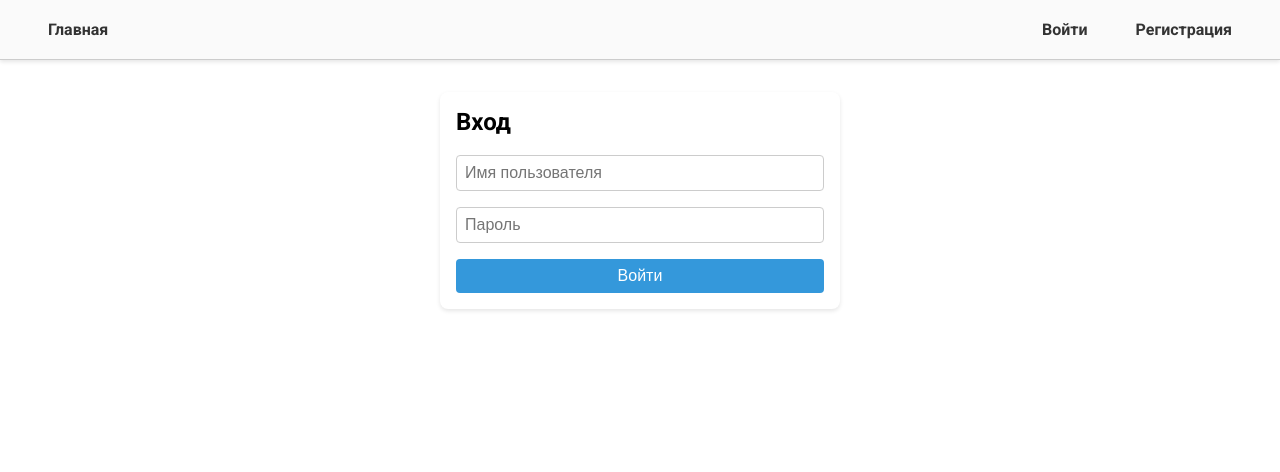
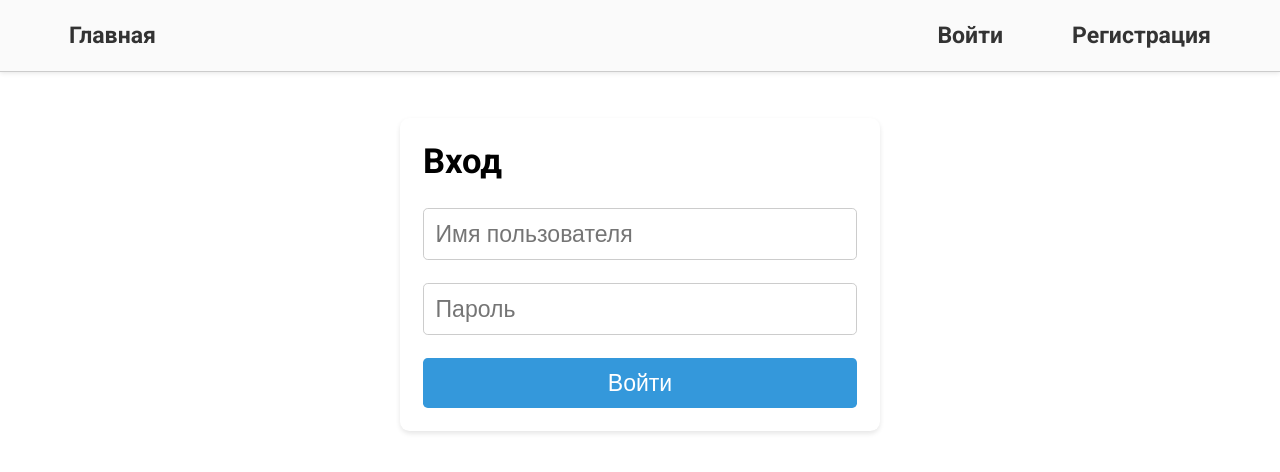
Before and after one commit to AlchemistBro/polling-service-backend, a React (Vite) app: page /login in a window 1280 px wide. Shown: the top 472 px of the page. Built offline with nearby package versions, Linux system fonts and the light colour scheme.

Commit message:
fix CSS && fix README.md

```diff
--- a/src/components/CreatePollModal/CreatePollModal.jsx
+++ b/src/components/CreatePollModal/CreatePollModal.jsx
@@ -17,11 +17,17 @@ const ModalOverlay = styled.div`
 
 const ModalContent = styled.div`
   background: #fff;
-  padding: 2rem;
+  padding: 1.5rem;
   border-radius: 8px;
-  width: 400px;
+  width: 90%;
+  max-width: 400px;
   box-shadow: 0 4px 12px rgba(0, 0, 0, 0.2);
   position: relative;
+
+  @media (max-width: 480px) {
+    padding: 1rem;
+    width: 95%;
+  }
 `;
 
 const CloseButton = styled.button`
@@ -50,6 +56,10 @@ const Form = styled.form`
   display: flex;
   flex-direction: column;
   gap: 1rem;
+
+  @media (max-width: 480px) {
+    gap: 0.75rem;
+  }
 `;
 
 const Input = styled.input`
@@ -62,6 +72,11 @@ const Input = styled.input`
   &:focus {
     border-color: #3498db;
     outline: none;
+  }
+
+  @media (max-width: 480px) {
+    padding: 0.5rem;
+    font-size: 0.875rem;
   }
 `;
 
@@ -76,6 +91,11 @@ const TextArea = styled.textarea`
   &:focus {
     border-color: #3498db;
     outline: none;
+  }
+
+  @media (max-width: 480px) {
+    padding: 0.5rem;
+    font-size: 0.875rem;
   }
 `;
 
@@ -92,12 +112,21 @@ const Button = styled.button`
   &:hover {
     background-color: #2980b9;
   }
+
+  @media (max-width: 480px) {
+    padding: 0.5rem;
+    font-size: 0.875rem;
+  }
 `;
 
 const FieldContainer = styled.div`
   display: flex;
   gap: 0.5rem;
   align-items: center;
+
+  @media (max-width: 480px) {
+    gap: 0.25rem;
+  }
 `;
 
 const RemoveButton = styled.button`
@@ -112,12 +141,20 @@ const RemoveButton = styled.button`
   &:hover {
     background: #cc0000;
   }
+
+  @media (max-width: 480px) {
+    padding: 0.25rem;
+  }
 `;
 
 const ErrorMessage = styled.div`
   color: #ff4d4d;
   font-size: 0.875rem;
   margin-top: -0.5rem;
+
+  @media (max-width: 480px) {
+    font-size: 0.75rem;
+  }
 `;
 
 export default function CreatePollModal({ onClose, onSubmit }) {
@@ -130,7 +167,6 @@ export default function CreatePollModal({ onClose, onSubmit }) {
     const handleSubmit = (e) => {
         e.preventDefault();
 
-        // Проверка на дубликаты
         const fieldTitles = fields.map(field => field.title.toLowerCase());
         const hasDuplicates = new Set(fieldTitles).size !== fieldTitles.length;
 
@@ -139,7 +175,6 @@ export default function CreatePollModal({ onClose, onSubmit }) {
             return;
         }
 
-        // Если дубликатов нет, сбрасываем ошибку и отправляем форму
         setError('');
         const poll = {
             id: Date.now(),
--- a/src/components/Header/Header.jsx
+++ b/src/components/Header/Header.jsx
@@ -12,12 +12,28 @@ const HeaderContainer = styled.header`
   border-bottom: 1px solid #ccc;
   background: #fafafa;
   box-shadow: 0 2px 4px rgba(0, 0, 0, 0.1);
+
+  @media (max-width: 768px) {
+    padding: 0 1rem;
+  }
+
+  @media (max-width: 480px) {
+    height: auto;
+    flex-direction: column;
+    padding: 1rem;
+  }
 `;
 
 const Nav = styled.nav`
   display: flex;
   align-items: center;
   gap: 1rem;
+
+  @media (max-width: 480px) {
+    flex-direction: column;
+    gap: 0.5rem;
+    width: 100%;
+  }
 `;
 
 const NavLink = styled(Link)`
@@ -32,19 +48,11 @@ const NavLink = styled(Link)`
     background-color: #3498db;
     color: white;
   }
-`;
 
-const Button = styled.button`
-  padding: 0.5rem 1rem;
-  background-color: #3498db;
-  color: white;
-  border: none;
-  border-radius: 4px;
-  font-size: 1rem;
-  cursor: pointer;
-
-  &:hover {
-    background-color: #2980b9;
+  @media (max-width: 480px) {
+    width: 100%;
+    text-align: center;
+    padding: 0.5rem;
   }
 `;
 
@@ -66,7 +74,7 @@ export default function Header() {
             </Nav>
             <Nav>
                 {user ? (
-                    <Button onClick={handleLogout}>Выйти</Button>
+                    <NavLink onClick={handleLogout}>Выйти</NavLink>
                 ) : (
                     <>
                         <NavLink to="/login">Войти</NavLink>
--- a/src/components/LoginForm/LoginForm.jsx
+++ b/src/components/LoginForm/LoginForm.jsx
@@ -11,12 +11,28 @@ const FormContainer = styled.div`
   background: #fff;
   border-radius: 8px;
   box-shadow: 0 2px 4px rgba(0, 0, 0, 0.1);
+
+  @media (max-width: 768px) {
+    margin: 1rem auto;
+    padding: 0.75rem;
+  }
+
+  @media (max-width: 480px) {
+    margin: 0.5rem auto;
+    padding: 0.5rem;
+    border-radius: 0;
+    box-shadow: none;
+  }
 `;
 
 const Form = styled.form`
   display: flex;
   flex-direction: column;
   gap: 1rem;
+
+  @media (max-width: 480px) {
+    gap: 0.75rem;
+  }
 `;
 
 const Input = styled.input`
@@ -24,6 +40,11 @@ const Input = styled.input`
   border: 1px solid #ccc;
   border-radius: 4px;
   font-size: 1rem;
+
+  @media (max-width: 480px) {
+    padding: 0.4rem;
+    font-size: 0.9rem;
+  }
 `;
 
 const Button = styled.button`
@@ -38,11 +59,20 @@ const Button = styled.button`
   &:hover {
     background-color: #2980b9;
   }
+
+  @media (max-width: 480px) {
+    padding: 0.4rem;
+    font-size: 0.9rem;
+  }
 `;
 
 const ErrorMessage = styled.p`
   color: red;
   font-size: 0.9rem;
+
+  @media (max-width: 480px) {
+    font-size: 0.8rem;
+  }
 `;
 
 export default function LoginForm() {
--- a/src/components/MyPolls/MyPolls.jsx
+++ b/src/components/MyPolls/MyPolls.jsx
@@ -74,19 +74,18 @@ const DeleteButton = styled.button`
   }
 `;
 
-const AddButton = styled.button`
-  background: #3498db;
+const AddButton = styled(Link)`
+  display: inline-block;
+  background-color: #3498db;
   color: white;
-  border: none;
+  padding: 0.5rem 1rem;
   border-radius: 4px;
-  padding: 0.5rem 1rem;
-  cursor: pointer;
-  margin-bottom: 1rem;
+  text-decoration: none;
   font-weight: bold;
   transition: background-color 0.2s;
 
   &:hover {
-    background-color: rgb(2, 104, 172);
+    background-color:rgb(2, 104, 172);
   }
 `;
 
--- a/src/components/PollDetail/PollDetail.jsx
+++ b/src/components/PollDetail/PollDetail.jsx
@@ -8,6 +8,14 @@ const DetailContainer = styled.div`
   padding: 2rem;
   max-width: 1200px;
   margin: 0 auto;
+
+  @media (max-width: 768px) {
+    padding: 1.5rem;
+  }
+
+  @media (max-width: 480px) {
+    padding: 1rem;
+  }
 `;
 
 const PollInfo = styled.div`
@@ -16,6 +24,10 @@ const PollInfo = styled.div`
   box-shadow: 0 2px 8px rgba(0, 0, 0, 0.1);
   padding: 2rem;
   margin-bottom: 2rem;
+
+  @media (max-width: 480px) {
+    padding: 1rem;
+  }
 `;
 
 const PollTitle = styled.h1`
@@ -23,6 +35,15 @@ const PollTitle = styled.h1`
   color: #333;
   margin: 0 0 1rem 0;
   font-weight: 600;
+
+  @media (max-width: 768px) {
+    font-size: 2rem;
+  }
+
+  @media (max-width: 480px) {
+    font-size: 1.75rem;
+    text-align: center;
+  }
 `;
 
 const PollDescription = styled.p`
@@ -30,6 +51,11 @@ const PollDescription = styled.p`
   color: #666;
   margin: 0 0 1.5rem 0;
   line-height: 1.6;
+
+  @media (max-width: 480px) {
+    font-size: 1rem;
+    text-align: center;
+  }
 `;
 
 const ResultsContainer = styled.div`
@@ -39,12 +65,22 @@ const ResultsContainer = styled.div`
   padding: 2rem;
   margin-bottom: 2rem;
   position: relative;
+
+  @media (max-width: 480px) {
+    padding: 1rem;
+  }
 `;
 
 const ResultItem = styled.div`
   display: flex;
   align-items: center;
   margin-bottom: 1.5rem;
+
+  @media (max-width: 480px) {
+    flex-direction: column;
+    align-items: flex-start;
+    gap: 0.5rem;
+  }
 `;
 
 const ResultTitle = styled.span`
@@ -53,6 +89,11 @@ const ResultTitle = styled.span`
   width: 150px;
   margin-right: 1.5rem;
   font-weight: 500;
+
+  @media (max-width: 480px) {
+    width: 100%;
+    margin-right: 0;
+  }
 `;
 
 const ProgressBarContainer = styled.div`
@@ -61,6 +102,10 @@ const ProgressBarContainer = styled.div`
   border-radius: 8px;
   overflow: hidden;
   height: 10px;
+
+  @media (max-width: 480px) {
+    width: 100%;
+  }
 `;
 
 const ProgressBarFill = styled.div`
@@ -76,6 +121,12 @@ const PercentageText = styled.span`
   color: #666;
   margin-left: 1.5rem;
   font-weight: 500;
+
+  @media (max-width: 480px) {
+    margin-left: 0;
+    width: 100%;
+    text-align: right;
+  }
 `;
 
 const VoteButton = styled.button`
@@ -98,6 +149,12 @@ const VoteButton = styled.button`
   &:active {
     background: #1c6ea4;
     transform: translateY(0);
+  }
+
+  @media (max-width: 480px) {
+    margin-left: 0;
+    width: 100%;
+    padding: 0.5rem;
   }
 `;
 
@@ -122,6 +179,11 @@ const CancelButton = styled.button`
     background: #b30000;
     transform: translateY(0);
   }
+
+  @media (max-width: 480px) {
+    width: 100%;
+    margin-top: 1rem;
+  }
 `;
 
 const WarningMessage = styled.p`
@@ -137,12 +199,22 @@ const WarningMessage = styled.p`
   background: white;
   padding: 0.5rem;
   border-radius: 4px;
+
+  @media (max-width: 480px) {
+    position: static;
+    margin-top: 1rem;
+  }
 `;
 
 const ChartContainer = styled.div`
   display: flex;
   gap: 2rem;
   margin-top: 2rem;
+
+  @media (max-width: 768px) {
+    flex-direction: column;
+    gap: 1rem;
+  }
 `;
 
 const ChartWrapper = styled.div`
@@ -151,6 +223,10 @@ const ChartWrapper = styled.div`
   box-shadow: 0 2px 8px rgba(0, 0, 0, 0.1);
   padding: 1.5rem;
   flex: 1;
+
+  @media (max-width: 480px) {
+    padding: 1rem;
+  }
 `;
 
 const ChartTitle = styled.h3`
@@ -158,6 +234,11 @@ const ChartTitle = styled.h3`
   color: #333;
   margin-bottom: 1.5rem;
   font-weight: 600;
+
+  @media (max-width: 480px) {
+    font-size: 1.25rem;
+    text-align: center;
+  }
 `;
 
 export default function PollDetail() {
--- a/src/components/RegisterForm/RegisterForm.jsx
+++ b/src/components/RegisterForm/RegisterForm.jsx
@@ -9,12 +9,28 @@ const FormContainer = styled.div`
   background: #fff;
   border-radius: 8px;
   box-shadow: 0 2px 4px rgba(0, 0, 0, 0.1);
+
+  @media (max-width: 768px) {
+    margin: 1rem auto;
+    padding: 0.75rem;
+  }
+
+  @media (max-width: 480px) {
+    margin: 0.5rem auto;
+    padding: 0.5rem;
+    border-radius: 0;
+    box-shadow: none;
+  }
 `;
 
 const Form = styled.form`
   display: flex;
   flex-direction: column;
   gap: 1rem;
+
+  @media (max-width: 480px) {
+    gap: 0.75rem;
+  }
 `;
 
 const Input = styled.input`
@@ -22,6 +38,11 @@ const Input = styled.input`
   border: 1px solid #ccc;
   border-radius: 4px;
   font-size: 1rem;
+
+  @media (max-width: 480px) {
+    padding: 0.4rem;
+    font-size: 0.9rem;
+  }
 `;
 
 const Button = styled.button`
@@ -36,11 +57,20 @@ const Button = styled.button`
   &:hover {
     background-color: #2980b9;
   }
+
+  @media (max-width: 480px) {
+    padding: 0.4rem;
+    font-size: 0.9rem;
+  }
 `;
 
 const ErrorMessage = styled.p`
   color: red;
   font-size: 0.9rem;
+
+  @media (max-width: 480px) {
+    font-size: 0.8rem;
+  }
 `;
 
 export default function RegisterForm() {
--- a/src/index.css
+++ b/src/index.css
@@ -1,5 +1,4 @@
 @import url('https://fonts.googleapis.com/css2?family=Inter&family=Roboto:wght@400;700&family=Titillium+Web&display=swap');
-
 
 * {
   margin: 0;
@@ -7,7 +6,12 @@
   box-sizing: border-box;
 }
 
+html {
+  font-size: 120%;
+}
+
 body {
+  zoom: 1.2;
   font-family: 'Roboto', sans-serif;
 }
 
```
Also changed, not shown: 1 other file (tests, documents, lock files or other folders).
